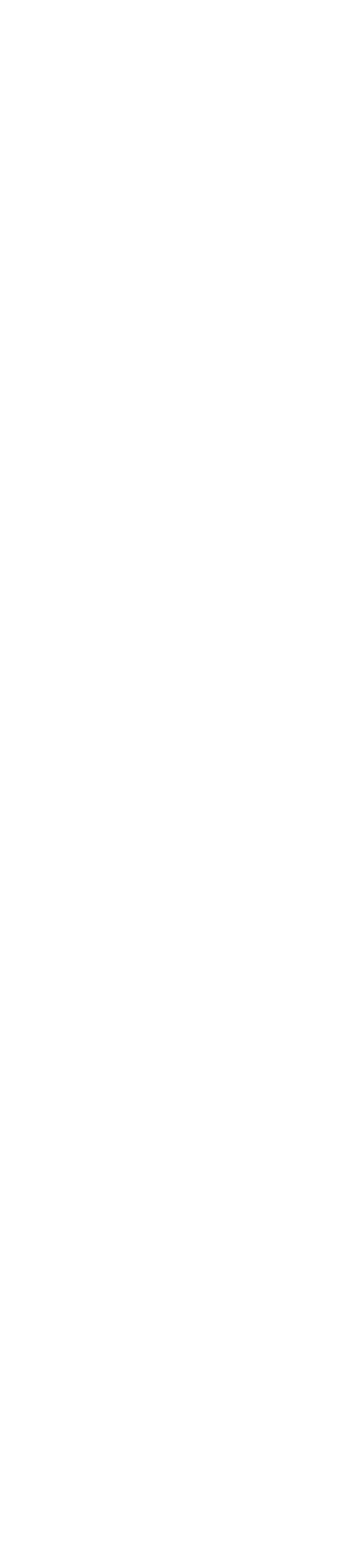
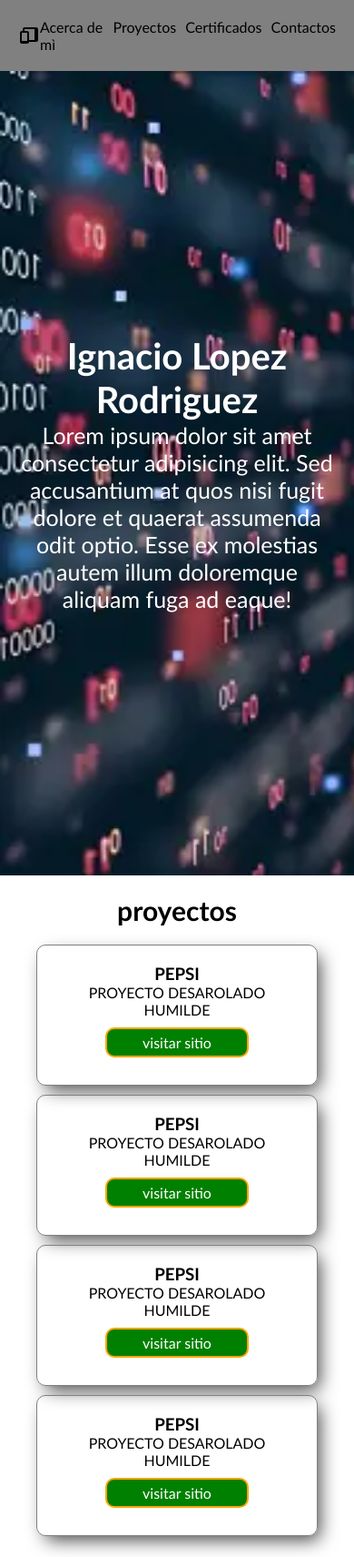
Before and after one commit to Elilr22/Portafolio-ilr-Dev, a plain HTML site: page index.html in a window 390 px wide. Shown: the top 1711 px of the page at 91% size. Before the commit the page ends 844 px from the top, so only its background shows below. Drawn offline with Linux system fonts and the light colour scheme.

Commit message:
add: html and css

```diff
--- a/index.html
+++ b/index.html
@@ -4,9 +4,112 @@
     <meta charset="UTF-8">
     <meta name="viewport" content="width=device-width, initial-scale=1.0">
     <link rel="stylesheet" href="./styles/style.css">
+    <link rel="icon" href="assets/devices-solid-24.png">
+
     <title>Document</title>
 </head>
 <body>
+    <header>
+        <img src="assets/devices-solid-24.png" alt="">
+        <nav>
+            <ul>
+                <li><a href="/#banner">Acerca de mì</a></li>
+                <li><a href="/#projects">Proyectos</a></li>
+                <li><a href="/#education">Certificados</a></li>
+                <li><a href="/#contact">Contactos</a></li>
+            </ul>
+        </nav>
+    </header>
+    <main>
+        <section id="banner">
+            <h1>Ignacio Lopez Rodriguez</h1>
+            <p>Lorem ipsum dolor sit amet consectetur adipisicing elit. Sed accusantium at quos nisi fugit dolore et quaerat assumenda odit optio. Esse ex molestias autem illum doloremque aliquam fuga ad eaque!</p>
+        </section>
+        <section id="projects">
+            <h2>proyectos</h2>
+            <div class="container-grid-projjects">
+                <div class="card">
+                    <h3>PEPSI</h3>
+                    <p>PROYECTO DESAROLADO HUMILDE</p>
+                    <a href="" target="_blank">visitar sitio</a>
+                </div>
+                <div class="card">
+                    <h3>PEPSI</h3>
+                    <p>PROYECTO DESAROLADO HUMILDE</p>
+                    <a href="" target="_blank">visitar sitio</a>
+                </div>
+                <div class="card">
+                    <h3>PEPSI</h3>
+                    <p>PROYECTO DESAROLADO HUMILDE</p>
+                    <a href="" target="_blank">visitar sitio</a>
+                </div>
+                <div class="card">
+                    <h3>PEPSI</h3>
+                    <p>PROYECTO DESAROLADO HUMILDE</p>
+                    <a href="" target="_blank">visitar sitio</a>
+                </div>
+            </div>
+        </section>
+        <section id="education">
+            <h2>educacion</h2>
+            <div class="container-grid-educacion">
+                <div class="card">
+                    <div>
+                        <img src="" alt="">
+                    </div>
+                    <h3>PEPSI</h3>
+                    <p>PROYECTO DESAROLADO HUMILDE</p>
+                    <a href="" target="_blank">visitar sitio</a>
+                </div>
+                <div class="card">
+                    <div>
+                        <img src="" alt="">
+                    </div>
+                    <h3>PEPSI</h3>
+                    <p>PROYECTO DESAROLADO HUMILDE</p>
+                    <a href="" target="_blank">visitar sitio</a>
+                </div>
+                <div class="card">
+                    <div>
+                        <img src="" alt="">
+                    </div>
+                    <h3>PEPSI</h3>
+                    <p>PROYECTO DESAROLADO HUMILDE</p>
+                    <a href="" target="_blank">visitar sitio</a>
+                </div>
+                <div class="card">
+                    <div>
+                        <img src="" alt="">
+                    </div>
+                    <h3>PEPSI</h3>
+                    <p>PROYECTO DESAROLADO HUMILDE</p>
+                    <a href="" target="_blank">visitar sitio</a>
+                </div>
+            </div>
+        </section>
+        <section id="contact">
+            <h2>contacto</h2>
+            <form >
+                <div>
+                <label>
+                    Nombre
+                    <input type="text" placeholder="ingrese su nombre" required>
+                </label>
+            </div>
+            <div>
+                <label for="email">email</label>
+                    <input id="email" type="email" placeholder="ingrese su nombre" required>
+                </div>
+
+                    <label for="mensaje">mensae</label>
+                    <input id="mensaje" type="text" placeholder="ingrese su nombre" required>
+            <button type="submit">hola enviar</button>
+            </form>
+        </section>
+    </main>
+    <footer>
+        <p>2024 Mi Portafolio</p>
+    </footer>
 
 </body>
 </html>
--- a/styles/style.css
+++ b/styles/style.css
@@ -0,0 +1,154 @@
+* {
+    margin: 0;
+    padding: 0;
+    font-family: 'Gill Sans', 'Gill Sans MT', Calibri, 'Trebuchet MS', sans-serif;
+
+}
+
+
+:root {
+    --color-primary: red;
+    --color-secundary: blue;
+}
+
+header {
+    background-color: gray;
+    padding: 20px;
+    display: flex;
+    align-items: center;
+    justify-content: space-between;
+}
+
+header nav ul {
+    display: flex;
+    gap: 10px;
+    list-style: none;
+}
+
+header nav ul li a {
+    text-decoration: none;
+    color: black;
+}
+
+header nav ul li a:hover {
+
+    color: orange;
+}
+
+section {
+    padding: 20px;
+    min-height: 100vh;
+}
+
+#banner {
+    display: flex;
+    flex-direction: column;
+    justify-content: center;
+    text-align: center;
+    background-image: url(../assets/fondo.webp);
+    background-size: cover;
+    color: white;
+}
+
+#banner h1 {
+    font-size: 40px;
+
+}
+
+#banner p {
+    /*     width: 70%; */
+    font-size: 25px;
+}
+
+#projects,
+#education {
+    text-align: center;
+}
+
+#projects h2,
+#education h2,
+#contact h2 {
+    font-size: 30px;
+}
+
+#projects .container-grid-projjects,
+#education .container-grid-educacion {
+    display: grid;
+    grid-template-columns: repeat(3, 1fr);
+    gap: 10px;
+    padding: 20px;
+}
+
+#projects .card,
+#education .card {
+    /*     background-color: red; */
+    padding: 20px;
+    border: 1px solid gray;
+    box-shadow: 6px 8px 20px -4px rgba(0, 0, 0, 0.75);
+    -webkit-box-shadow: 6px 8px 20px -4px rgba(0, 0, 0, 0.75);
+    -moz-box-shadow: 6px 8px 20px -4px rgba(0, 0, 0, 0.75);
+    border-radius: 10px;
+    transition: 0.3s transform;
+}
+
+#projects .card:hover,
+#education .card:hover {
+    transform: scale(1.03);
+}
+
+#projects .card a,
+#education .card a {
+    text-decoration: none;
+    border: 2px solid orange;
+    padding: 5px 10px;
+    display: block;
+    width: 50%;
+    margin: 10px auto;
+    border-radius: 10px;
+    color: white;
+    background-color: green;
+}
+
+/* contacto */
+#contact label,
+#contact input,
+#contact button {
+    display: block;
+    width: 100%;
+    margin: 10px 0;
+    border: none;
+    outline: none;
+}
+
+form {
+    background-color: gray;
+    width: 70%;
+    padding: 30px;
+    margin: auto;
+    border-radius: 10px;
+}
+
+footer {
+    padding: 20px;
+    background-color: black;
+    color: white;
+    text-align: center;
+}
+
+@media(max-width:880px) {
+
+    #projects .container-grid-projjects,
+    #education .container-grid-educacion {
+        grid-template-columns: 1fr 1fr;
+    }
+
+
+}
+
+@media(max-width:480px) {
+    #projects .container-grid-projjects,
+    #education .container-grid-educacion {
+        grid-template-columns: 1fr;
+    }
+
+}
```
Also changed, not shown: assets/fondo.webp (added).
